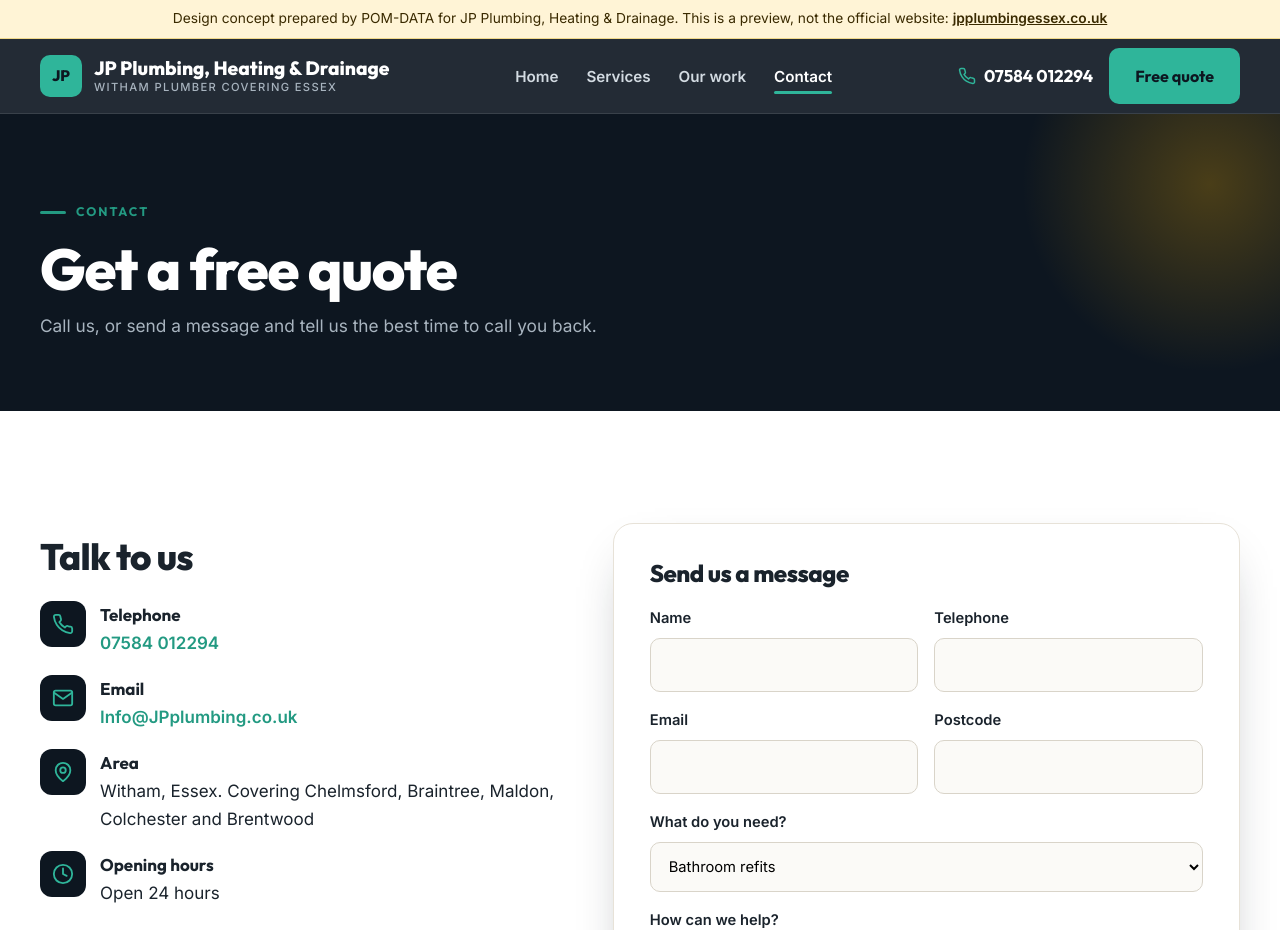
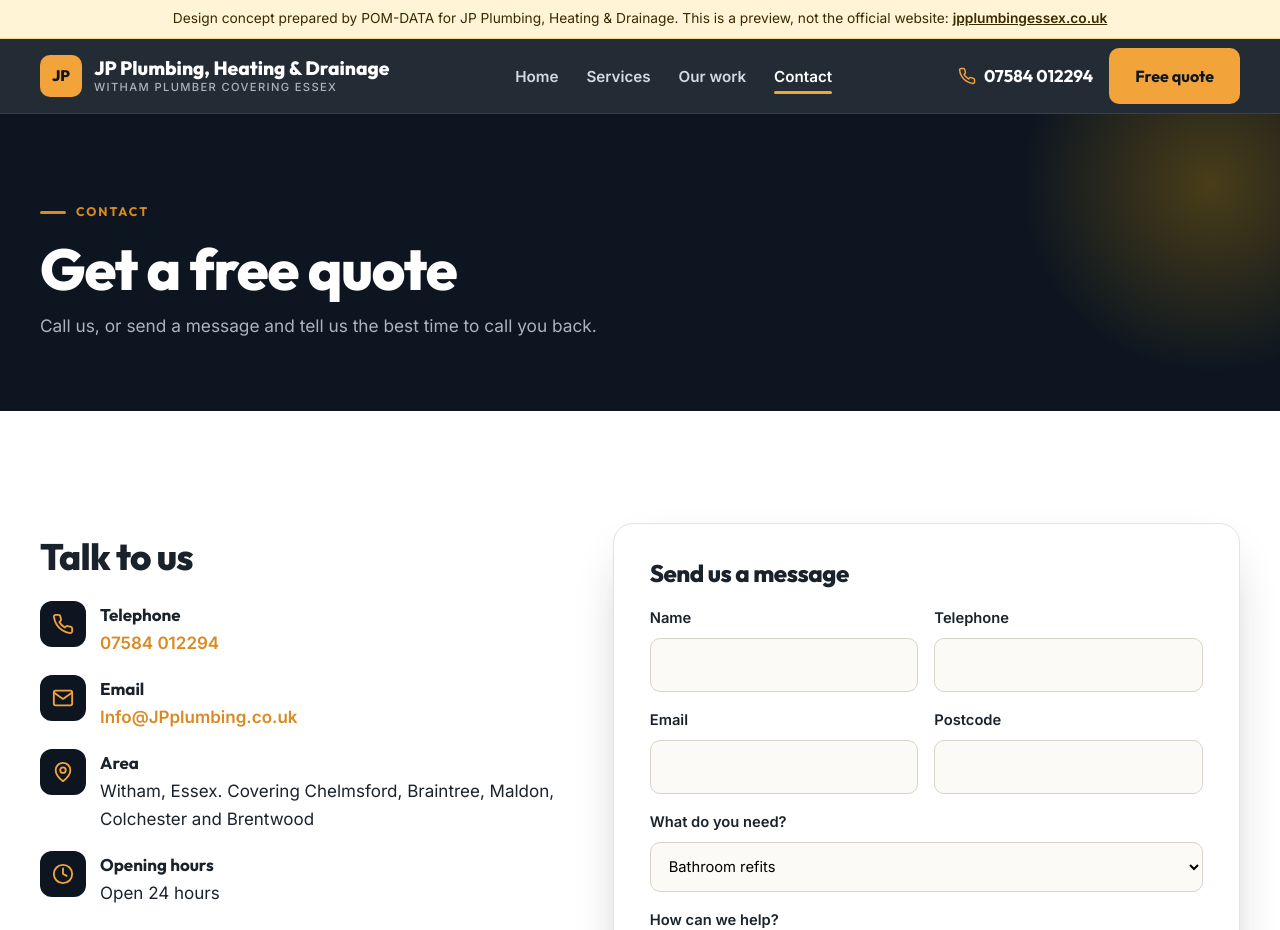
Before and after one commit to PomegranteAI/pom-rebuilds, a plain HTML site: page jp-plumbing-essex/contact.html in a window 1280 px wide. Shown: the top 930 px of the page. Drawn offline with Linux system fonts and the light colour scheme; grey boxes are pictures that could not be loaded.

Commit message:
JP Plumbing: warm accent colour

```diff
--- a/jp-plumbing-essex/style.css
+++ b/jp-plumbing-essex/style.css
@@ -5,8 +5,8 @@
   --ink-2:#131e28;
   --ink-3:#1c2a37;
   --line:rgba(255,255,255,.1);
-  --amber:#2fb59a;
-  --amber-d:#239a82;
+  --amber:#f2a33a;
+  --amber-d:#d98a22;
   --paper:#ffffff;
   --tint:#f4f1ea;
   --text:#1a232c;
```
Also changed, not shown: jp-plumbing-essex/contact.html (line endings or trailing spaces), jp-plumbing-essex/index.html (line endings or trailing spaces), jp-plumbing-essex/portfolio.html (line endings or trailing spaces), jp-plumbing-essex/services.html (line endings or trailing spaces).
